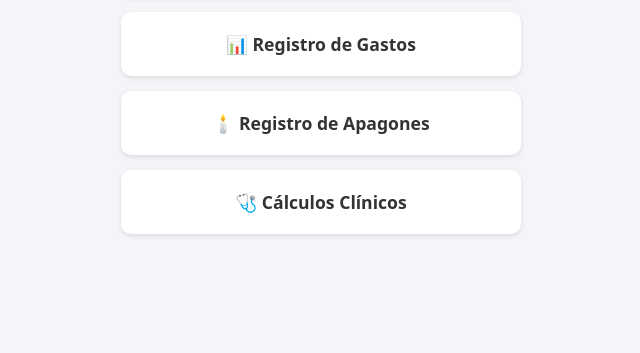
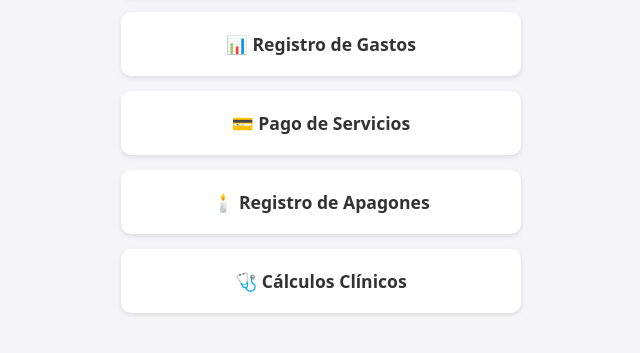
Before and after one commit to gigapepe2000/mi-primer-repo, a plain HTML site: page index.html in a window 1280 px wide. Shown: the part 181-534 px from the top of the page, without its empty margins (319-959 px from the left). Drawn offline with Linux system fonts and the light colour scheme.

Commit message:
Update index.html

```diff
--- a/index.html
+++ b/index.html
@@ -17,6 +17,7 @@
     <div class="menu">
         <a href="ContarEfectivo/">💵 Contar Efectivo</a>
         <a href="Gastos/">📊 Registro de Gastos</a>
+        <a href="PagoServicios/">💳 Pago de Servicios</a>
         <a href="RegisApagones/">🕯️ Registro de Apagones</a>
         <a href="CalcClinicos/">🩺 Cálculos Clínicos</a>
         <!-- Aquí añadiremos más adelante la de fallas eléctricas -->
```
